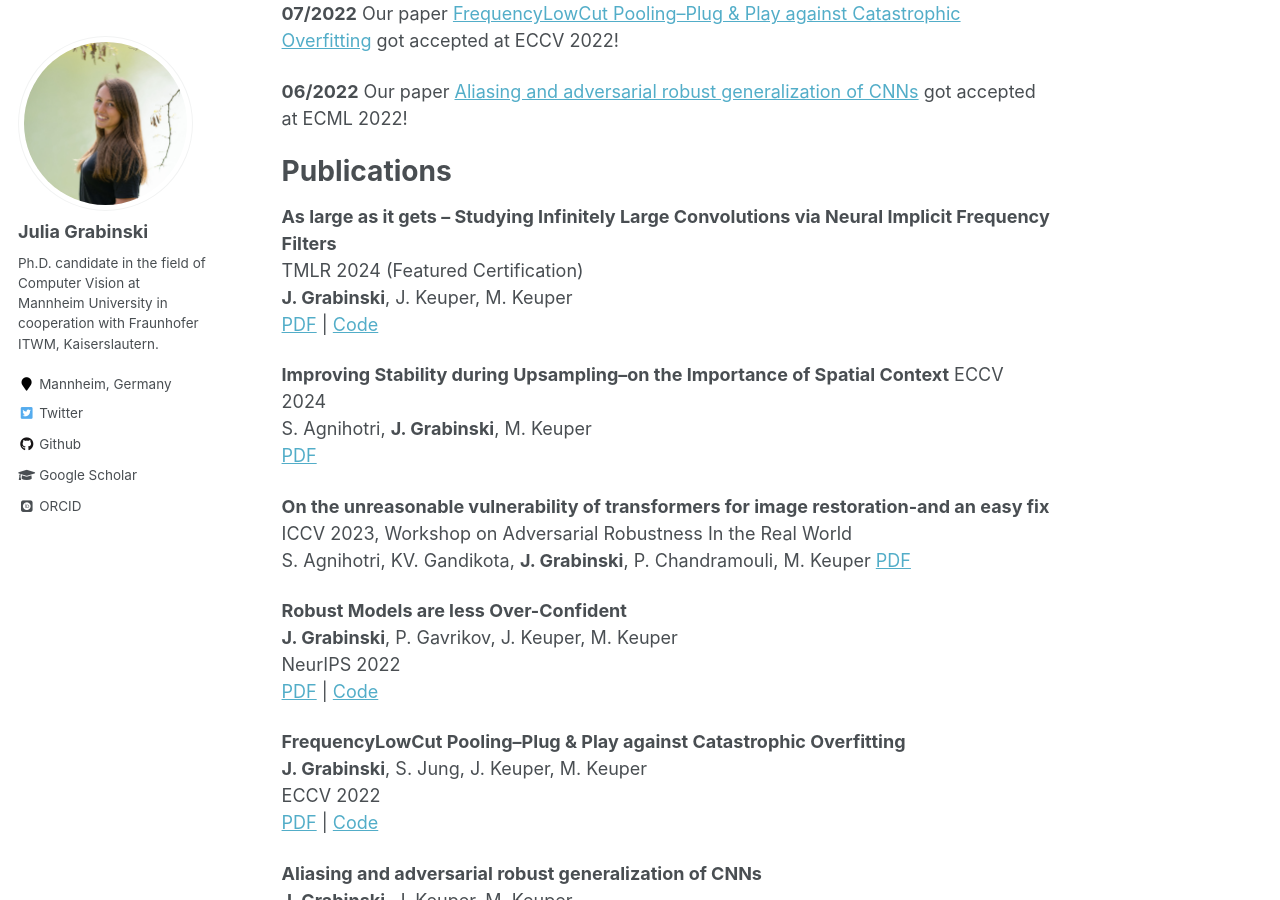
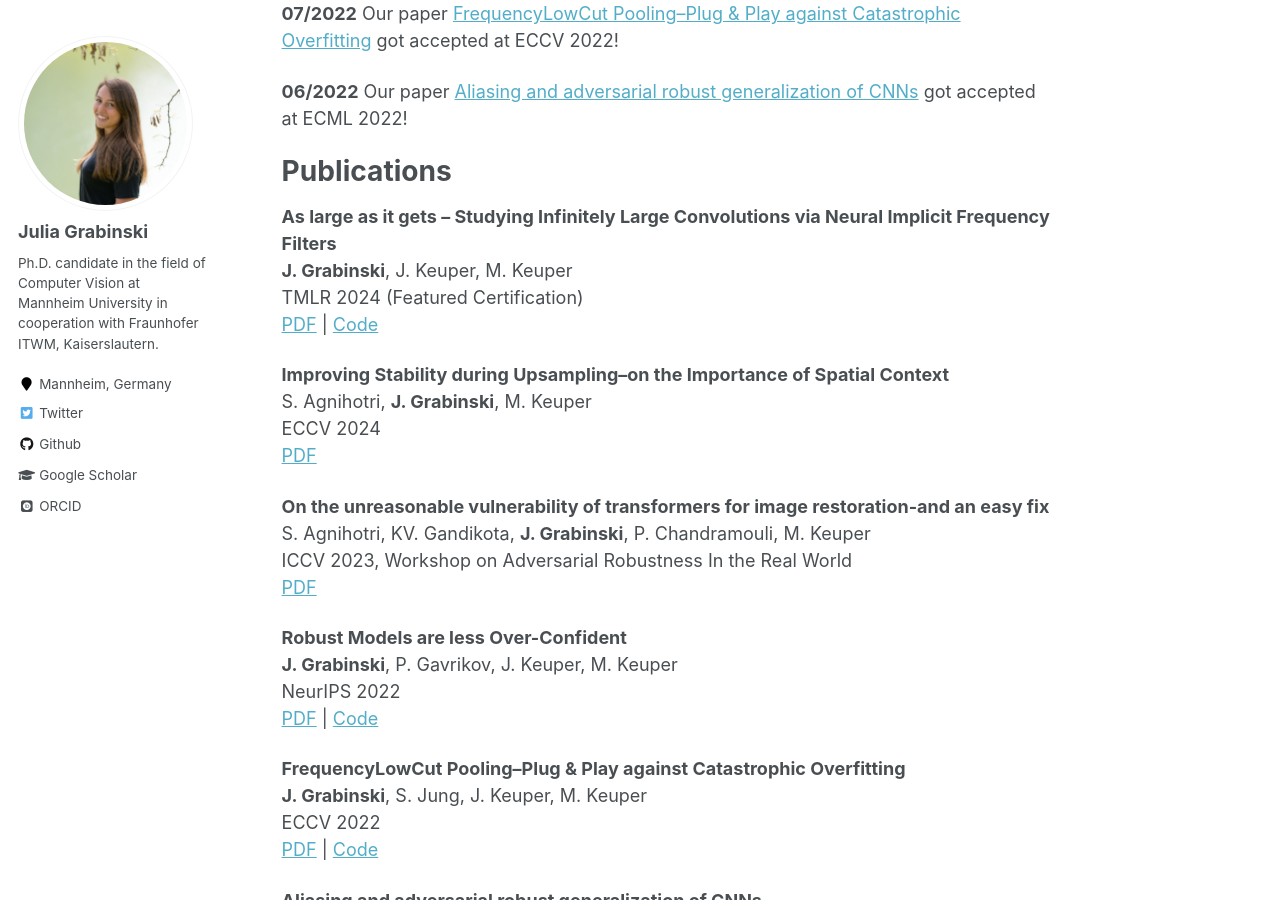
Before and after one commit to GeJulia/gejulia.github.io, a Jekyll site: the page built from _pages/about.md, in a window 1280 px wide and 900 px high, scrolled down 914 px. Built offline with Jekyll 4.4.1, drawn with Linux system fonts in a browser that asks for light colours; some web fonts are replaced.

Commit message:
structure improvement

```diff
--- a/_pages/about.md
+++ b/_pages/about.md
@@ -34,18 +34,18 @@ Publications
 ======
 
 **As large as it gets – Studying Infinitely Large Convolutions via Neural Implicit Frequency Filters**
+**J. Grabinski**, J. Keuper, M. Keuper
 TMLR 2024 (Featured Certification)
-**J. Grabinski**, J. Keuper, M. Keuper
 [PDF](https://openreview.net/forum?id=xRy1YRcHWj) | [Code](https://github.com/GeJulia/NIFF)
 
 **Improving Stability during Upsampling--on the Importance of Spatial Context**
+S. Agnihotri, **J. Grabinski**, M. Keuper
 ECCV 2024
-S. Agnihotri, **J. Grabinski**, M. Keuper
 [PDF](https://arxiv.org/pdf/2311.17524)
 
 **On the unreasonable vulnerability of transformers for image restoration-and an easy fix**
+S. Agnihotri, KV. Gandikota, **J. Grabinski**, P. Chandramouli, M. Keuper
 ICCV 2023, Workshop on Adversarial Robustness In the Real World
-S. Agnihotri, KV. Gandikota, **J. Grabinski**, P. Chandramouli, M. Keuper
 [PDF](https://openaccess.thecvf.com/content/ICCV2023W/AROW/papers/Agnihotri_On_the_Unreasonable_Vulnerability_of_Transformers_for_Image_Restoration_-_ICCVW_2023_paper.pdf)
 
 **Robust Models are less Over-Confident**
```
